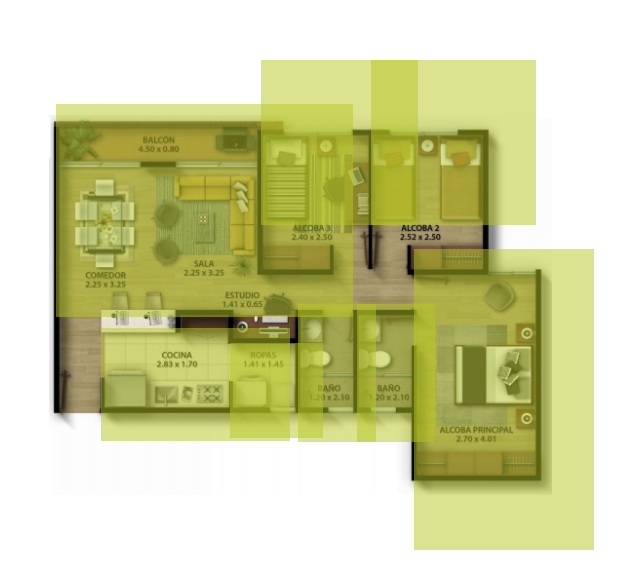
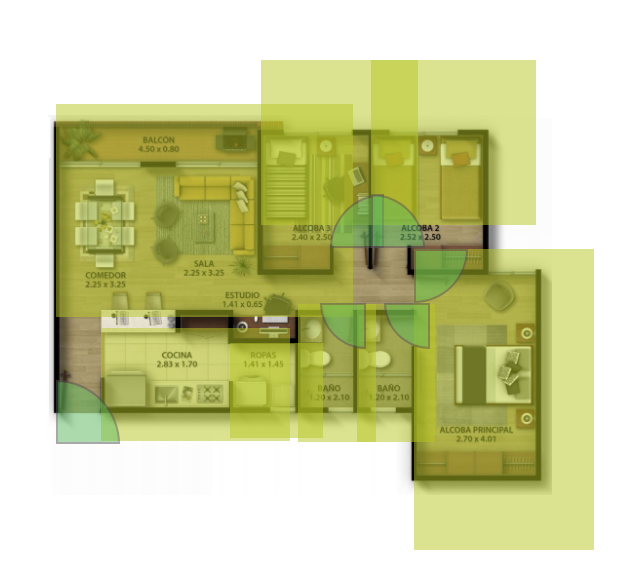
Before and after one commit to Pulidog26/ProyectoInterfacesCasa, a plain HTML site: page index.html in a window 1280 px wide. Shown: the part 140-728 px from the top of the page, without its empty margins (343-983 px from the left). Drawn offline with Linux system fonts and the light colour scheme.

Commit message:
Diseño puertas abiertas
Se crean las figuras que corresponderán a la simulación de cada una de las puertas cuando se encuentre abierta

```diff
--- a/css/main.css
+++ b/css/main.css
@@ -101,3 +101,77 @@
     left:31.2%;
     top:30.5%;
 }
+
+.puertaAlcoba3{
+    position: fixed;
+    opacity: 50%;
+    border: 2px solid #555;
+    background-color: #5cb85c;
+    width: 50px;
+    height: 50px;
+    border-radius: 100% 0 0 0; /*Orden parametros: borde izquierdo superior, borde derecho superior, borde derecho inferior, borde izquierdo inferior*/
+    /*-moz-border-radius: 0 100% 0 0;
+    -webkit-border-radius: 0 100% 0 0;*/
+    left: 52.6%;
+    top:41.7%;
+}
+
+.puertaAlcoba2{
+    position: fixed;
+    opacity: 50%;
+    border: 2px solid #555;
+    background-color: #5cb85c;
+    width: 50px;
+    height: 50px;
+    border-radius: 0 100% 0 0;
+    left: 55.75%;
+    top: 41.7%;
+}
+
+.puertaAlcoba1{
+    position: fixed;
+    opacity: 50%;
+    border: 2px solid #555;
+    background-color: #5cb85c;
+    width: 50px;
+    height: 50px;
+    border-radius: 0 0 100% 0;
+    left: 59.15%;
+    top: 48.6%;
+}
+
+.puertaBaño1{
+    position: fixed;
+    opacity: 50%;
+    border: 2px solid #555;
+    background-color: #5cb85c;
+    width: 42px;
+    height: 42px;
+    border-radius: 0 0 0 100%;
+    left: 51.8%;
+    top: 55.4%;
+}
+
+.puertaBaño2{
+    position: fixed;
+    opacity: 50%;
+    border: 2px solid #555;
+    background-color: #5cb85c;
+    width: 42px;
+    height: 42px;
+    border-radius: 0 0 0 100%;
+    left: 56.8%;
+    top: 55.4%;
+}
+
+.puertaPrincipal{
+    position: fixed;
+    opacity: 50%;
+    border: 2px solid #555;
+    background-color: #5cb85c;
+    width: 60px;
+    height: 60px;
+    border-radius: 0 100% 0 0;
+    left: 31.15%;
+    top: 65%;
+}
--- a/index.html
+++ b/index.html
@@ -10,6 +10,7 @@
 <body>
     <div id="container">
         <div id="plano">
+            <!--PROTOTIPO LUCES-->
             <div class="Alcoba3">
 
             </div>
@@ -35,6 +36,26 @@
             <div class="sala">
 
             </div>
+            <!--PROTOTIPO PUERTAS-->
+            <div class="puertaAlcoba3">
+
+            </div>
+            <div class="puertaAlcoba2">
+
+            </div>
+            <div class="puertaAlcoba1">
+
+            </div>
+            <div class="puertaBaño1">
+
+            </div>
+            <div class="puertaBaño2">
+
+            </div>
+            <div class="puertaPrincipal">
+
+            </div>
+
         </div>
 
     </div>
```
